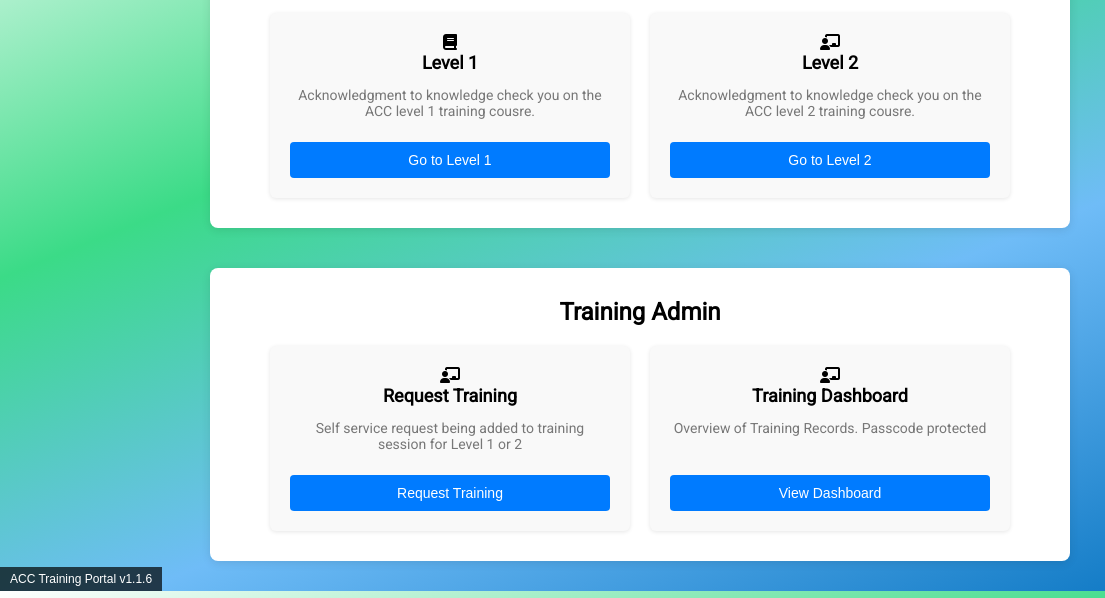
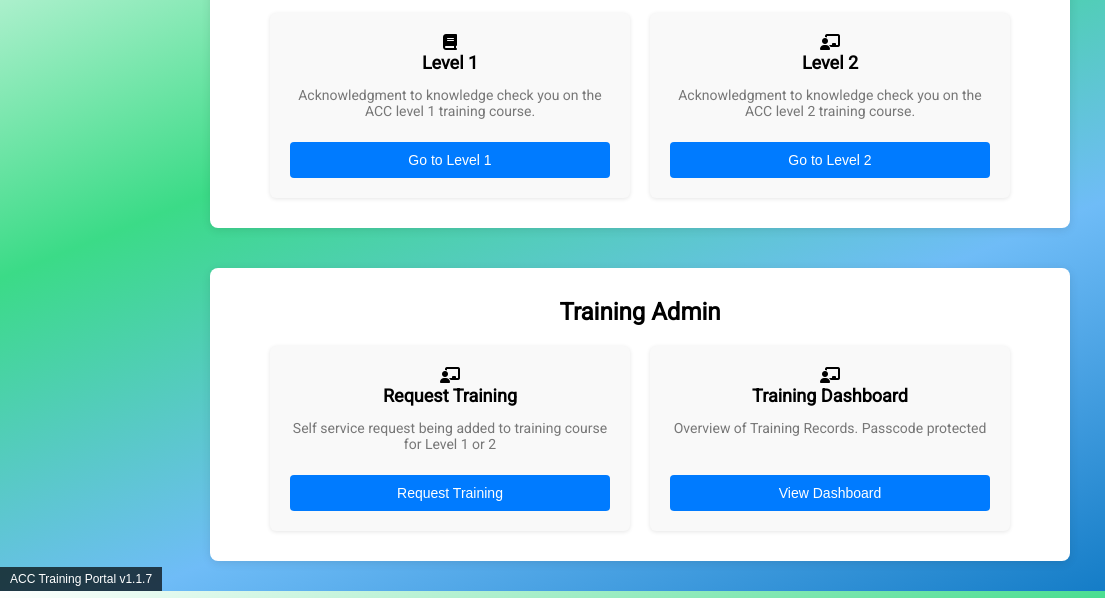
Before and after one commit to Keltbray-DD/Aureos_ACC_Training_Portal, a plain HTML site: page index.html in a window 1280 px wide. Shown: the part 209-807 px from the top of the page, 0-1105 px from the left. Drawn offline with Linux system fonts and the light colour scheme; grey boxes are pictures that could not be loaded.

Commit message:
v1.1.7 Spell checked and amended

```diff
--- a/index.html
+++ b/index.html
@@ -22,7 +22,7 @@
         <div class="level">
           <i class="fas fa-book"></i>
           <h2>Level 1</h2>
-          <p>Acknowledgment to knowledge check you on the ACC level 1 training cousre.</p>
+          <p>Acknowledgment to knowledge check you on the ACC level 1 training course.</p>
           <button onclick="window.location.href='test-level1.html'">
             Go to Level 1
           </button>
@@ -32,7 +32,7 @@
         <div class="level">
           <i class="fas fa-chalkboard-teacher"></i>
           <h2>Level 2</h2>
-          <p>Acknowledgment to knowledge check you on the ACC level 2 training cousre.</p>
+          <p>Acknowledgment to knowledge check you on the ACC level 2 training course.</p>
           <button onclick="window.location.href='test-level2.html'">
             Go to Level 2
           </button>
@@ -56,7 +56,7 @@
         <div class="level">
           <i class="fas fa-chalkboard-teacher"></i>
           <h2>Request Training</h2>
-          <p>Self service request being added to training session for Level 1 or 2</p>
+          <p>Self service request being added to training course for Level 1 or 2</p>
           <button onclick="window.location.href='requestTraining.html'">
             Request Training
           </button>
--- a/js/variables.js
+++ b/js/variables.js
@@ -1,5 +1,5 @@
 const appName = "ACC Training Portal";
-const appVersion = "v1.1.6";
+const appVersion = "v1.1.7";
 const level1Version = 1
 const level2Version = 1
 
```
